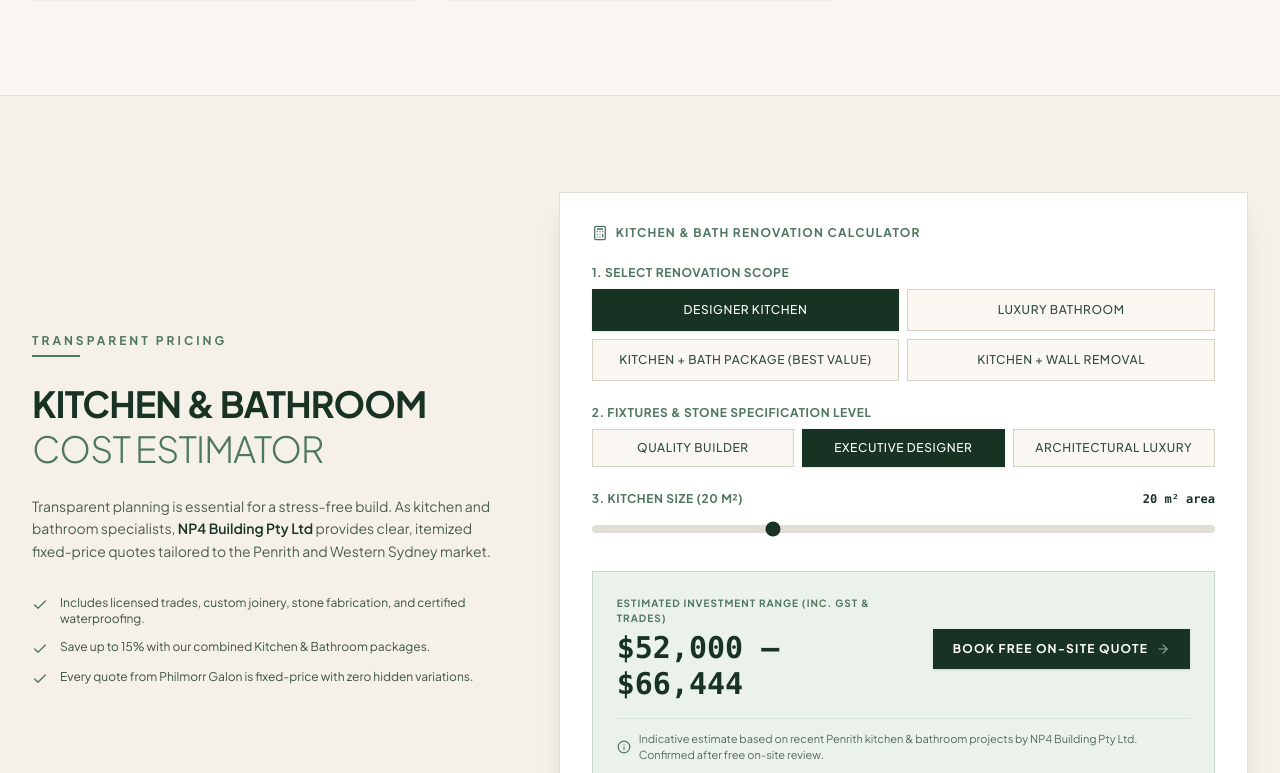
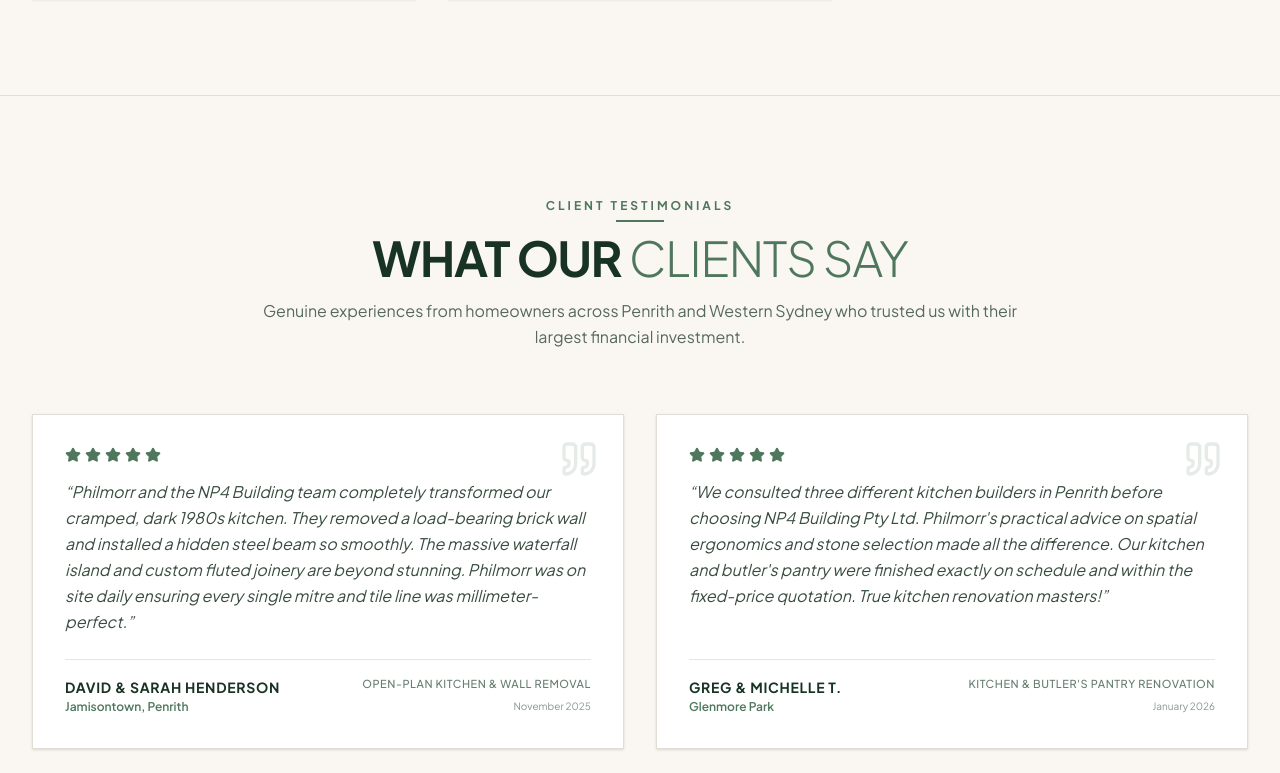
Before and after one commit to julespaulsantos/penrith-renovations, a Next.js app: page / in a window 1280 px wide. Shown: the part 7687-8460 px from the top of the page. Built offline with nearby package versions, Linux system fonts and the light colour scheme.

Commit message:
Philmorr request updates 2

```diff
--- a/src/app/page.tsx
+++ b/src/app/page.tsx
@@ -39,7 +39,7 @@
       <ServicesShowcase />
 
       {/* 8. Interactive Renovation Cost Estimator */}
-      <CostEstimator />
+      {/* <CostEstimator /> */}
 
       {/* 9. Verified Client Testimonials */}
       <Testimonials />
--- a/src/components/ContactSection.tsx
+++ b/src/components/ContactSection.tsx
@@ -281,6 +281,7 @@
                       onChange={handleChange}
                       className="w-full bg-[#FAF7F2] border border-[#D8D2C5] px-3 py-2.5 text-xs text-[#22352a] focus:outline-none focus:border-[#183324]"
                     >
+                      <option value="$15k - $50k">$15k - $50k</option>
                       <option value="$50k - $100k">$50k - $100k</option>
                       <option value="$100k - $250k">$100k - $250k</option>
                       <option value="$250k - $400k">$250k - $400k</option>
```
